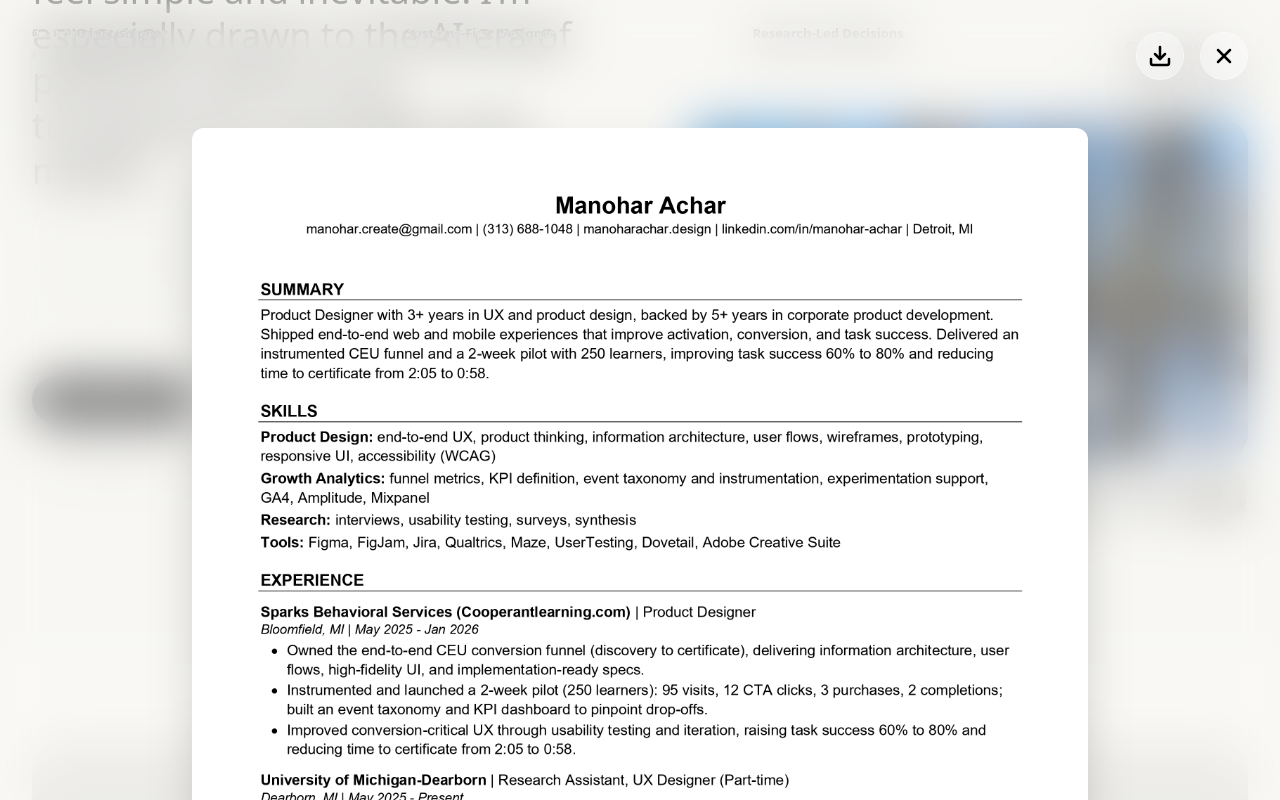
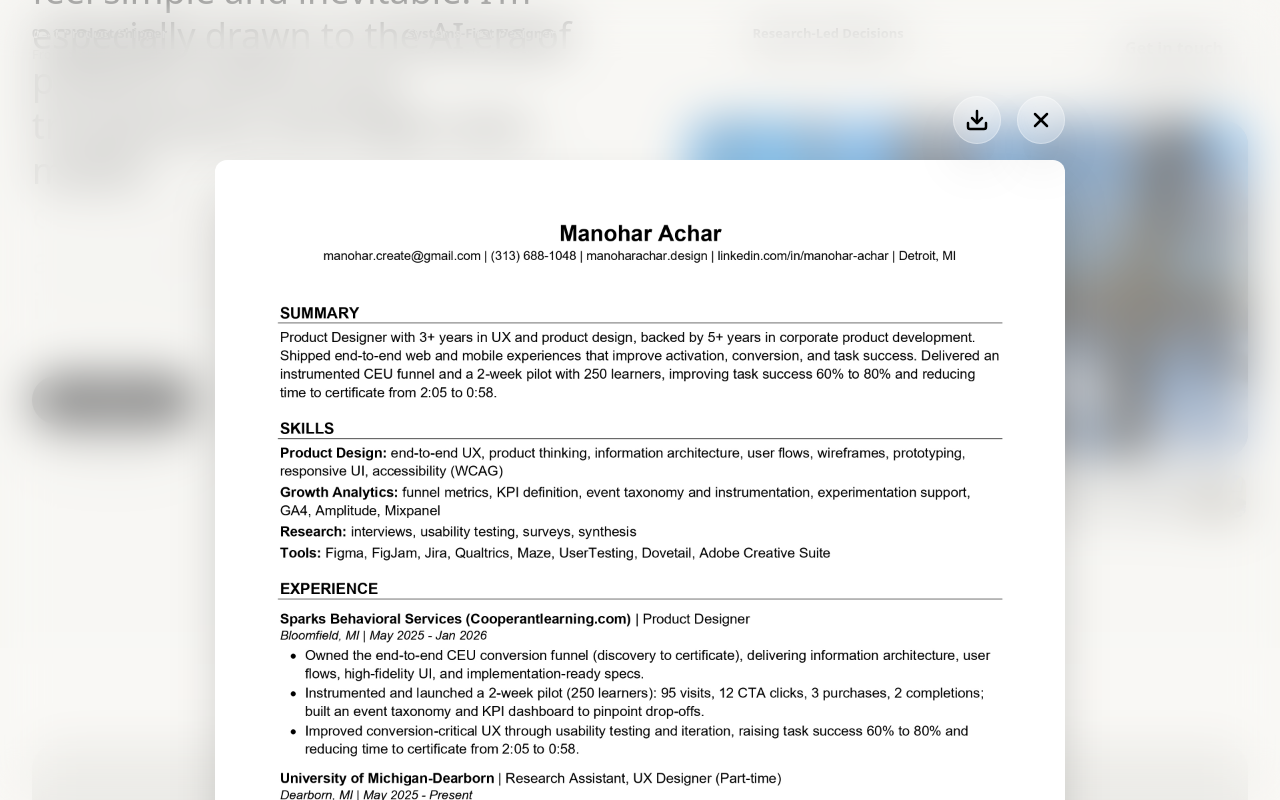
Before and after one commit to ManoharAchar/manohar-portfolio, a Next.js app: page / in a window 1280 px wide. Both pictures are taken after a click on the button "View Resume". Shown: the part 3094-3894 px from the top of the page. Built offline with nearby package versions, Linux system fonts and the light colour scheme; grey boxes are pictures that could not be loaded.

Commit message:
style: repositioned resume modal controls to align with top edge of resume

```diff
--- a/components/ResumeOverlay.tsx
+++ b/components/ResumeOverlay.tsx
@@ -47,8 +47,13 @@
                     {/* Close Overlay by clicking background */}
                     <div className="fixed inset-0 z-0" onClick={onClose} />
 
-                    {/* Controls (matching the mockup style) */}
-                    <div className="fixed top-6 right-6 md:top-8 md:right-8 flex items-center gap-4 z-[110]">
+                    {/* Resume Images & Controls Container */}
+                    <div
+                        className="relative w-full max-w-[850px] mx-auto flex flex-col gap-8 mt-24 md:mt-32 pb-12 z-10 cursor-auto px-4 lg:px-0"
+                        onClick={(e) => e.stopPropagation()}
+                    >
+                        {/* Controls (matching the mockup style, aligned to top edge of resume) */}
+                        <div className="absolute -top-16 right-4 lg:top-0 lg:-right-[120px] lg:flex-col xl:flex-row xl:-top-16 xl:right-0 flex items-center gap-4 z-[110]">
                             <motion.a
                                 href="/resume/Manohar Achar - Resume .pdf"
                                 download
@@ -73,11 +78,6 @@
                             </motion.button>
                         </div>
 
-                    {/* Resume Images */}
-                    <div
-                        className="relative w-full max-w-4xl mx-auto flex flex-col gap-8 mt-20 md:mt-24 pb-12 z-10 cursor-auto"
-                        onClick={(e) => e.stopPropagation()}
-                    >
                         <motion.img
                             src="/resume/Manohar Achar - Resume page 1.jpg"
                             alt="Resume Page 1"
```
Lines whose indentation alone changed are shown as unchanged.
